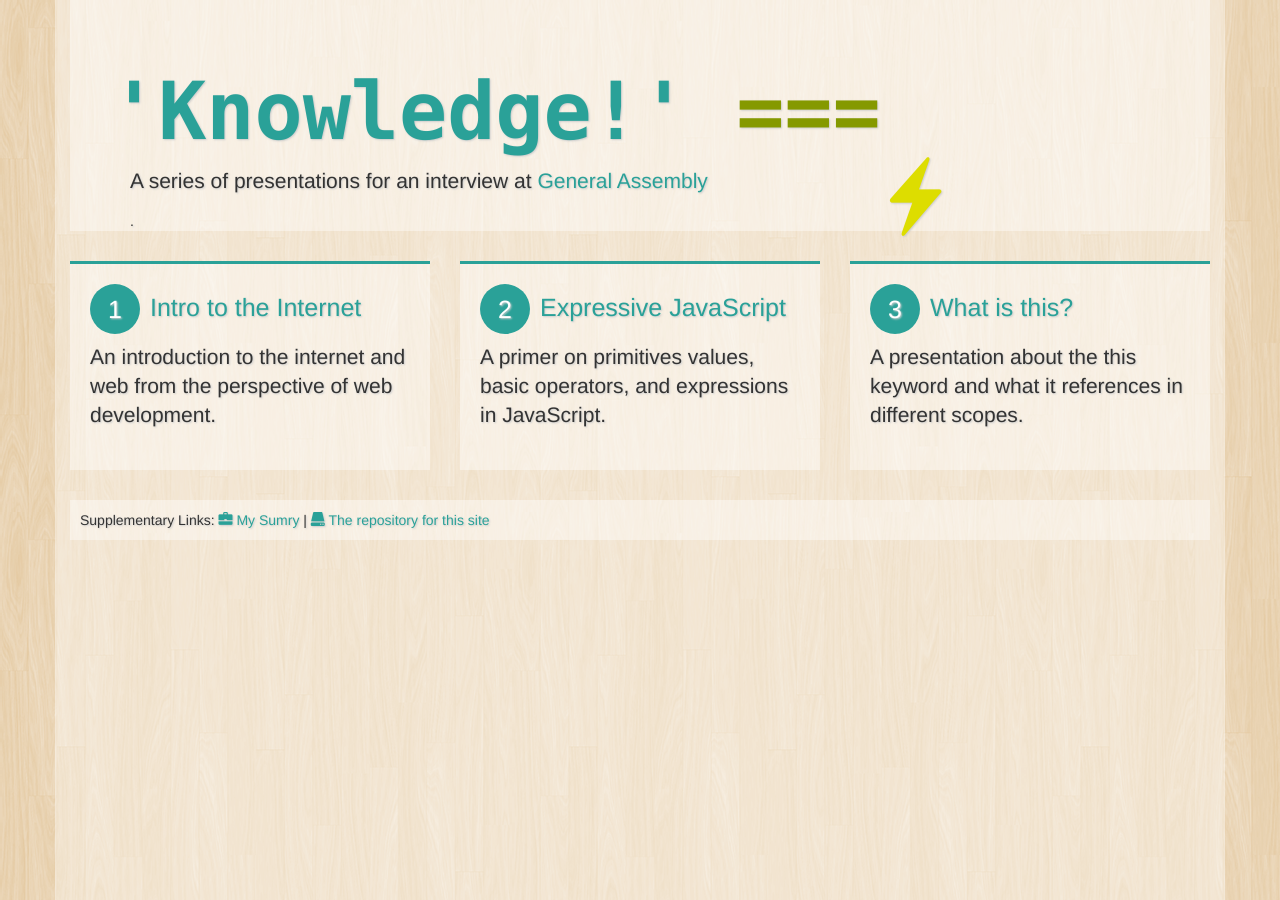
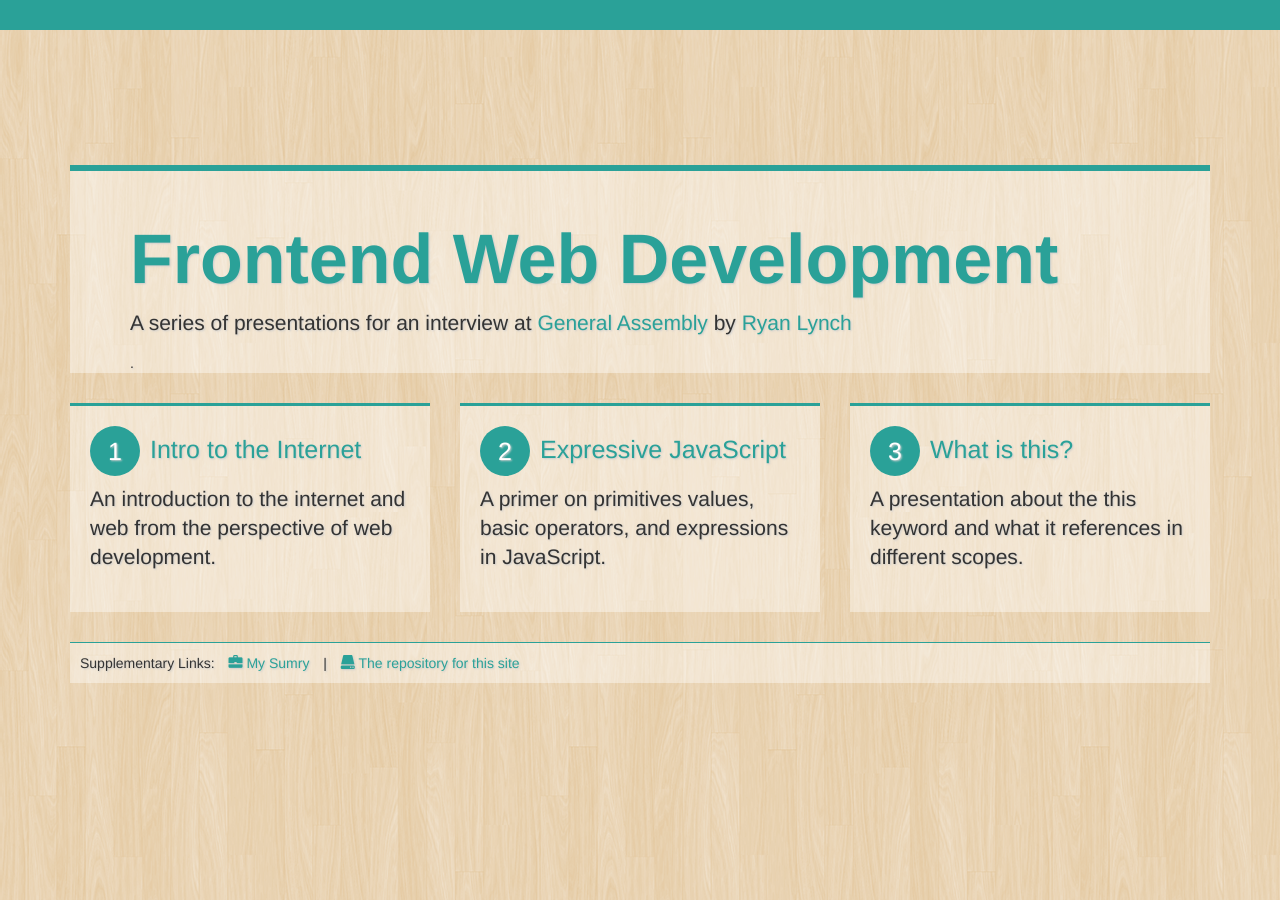
Before and after one commit to shiftyp/ga_interview_presentations, a Jekyll site: the page built from index.html, in a window 1280 px wide. Built offline with Jekyll 4.4.1, drawn with Linux system fonts in a browser that asks for light colours; nearby versions of some CDN libraries.

Commit message:
changes to index page

```diff
--- a/css/index.css
+++ b/css/index.css
@@ -3,13 +3,16 @@ html, body {
 }
 
 body {
-	 background-image: url(../images/retina_wood.png);
-	 text-shadow: 1px 1px 2px #ccc;
+	background-image: url(../images/retina_wood.png);
+	text-shadow: 1px 1px 2px #ccc;
+	border-top: 30px solid #2aa198;
 }
 
 .container {
-	height: 100%;
-	background: rgba(255, 255, 255, 0.4);
+	position: relative;
+	height: 600px;
+	top: 50%;
+	margin-top: -300px;
 }
 
 a {
@@ -20,18 +23,14 @@ a:hover {
 	color: #327873;
 }
 
-.btn-primary {
-	background-color: #2aa198;
-	border: 1px solid #327873;
-}
-
-.btn-primary:hover, .btn-primary:active {
-	background-color: #327873;
+.ribbon {
 }
 
 .container .jumbotron {
 	border-radius: 0px;
 	padding-bottom: 0px;
+	padding-top: 30px;
+	border-top: 6px solid #2aa198;
 }
 
 .jumbotron .btn {
@@ -39,11 +38,9 @@ a:hover {
 }
 
 .jumbotron .title {
-	font-size: 80px;
-	width: 845px;
-	margin-left: -20px;
+	color: #2aa198;
+	font-size: 70px;
 	font-weight: bold;
-	font-family: Consolas, monospace;
 }
 
 .circle {
@@ -68,7 +65,7 @@ a:hover {
 }
 
 .power {
-	color: #dd0;
+	color: yellow;
 	display: block;
 	float: right;
 }
@@ -78,9 +75,9 @@ a:hover {
 }
 
 .section {
-	border-top: 3px solid #2aa198;
 	padding: 20px;
 	padding-top: 10px;
+	border-top: 3px solid #2aa198;
 }
 
 .section h2 {
@@ -91,4 +88,11 @@ a:hover {
 .links {
 	padding:10px;
 	margin-top: 30px;
+	border-top: 1px solid #2aa198;
 }
+
+.links a {
+	display: inline-block;
+	margin-left: 10px;
+	margin-right: 10px;
+}
--- a/index.html
+++ b/index.html
@@ -6,8 +6,8 @@ styles: /css/index.css
 	<div class="row">
 		<div class="col-md-12">
 			<div class="jumbotron rounded">
-				<h1 class="title"><span class="knowledge">'Knowledge!'</span> <span class="equals">===</span> <span class="glyphicon glyphicon-flash power"></h1>
-					<p>A series of presentations for an interview at <a href="https://generalassemb.ly/washington-dc" target="blank">General Assembly</a></p>.
+				<h1 class="title">Frontend Web Development</h1>
+				<p>A series of presentations for an interview at <a href="https://generalassemb.ly/washington-dc" target="blank">General Assembly</a> by <a href="http://sumry.in/ryanlynch" target="_blank">Ryan Lynch</a></p>.
 			</div>
 		</div>
 	</div>
```
